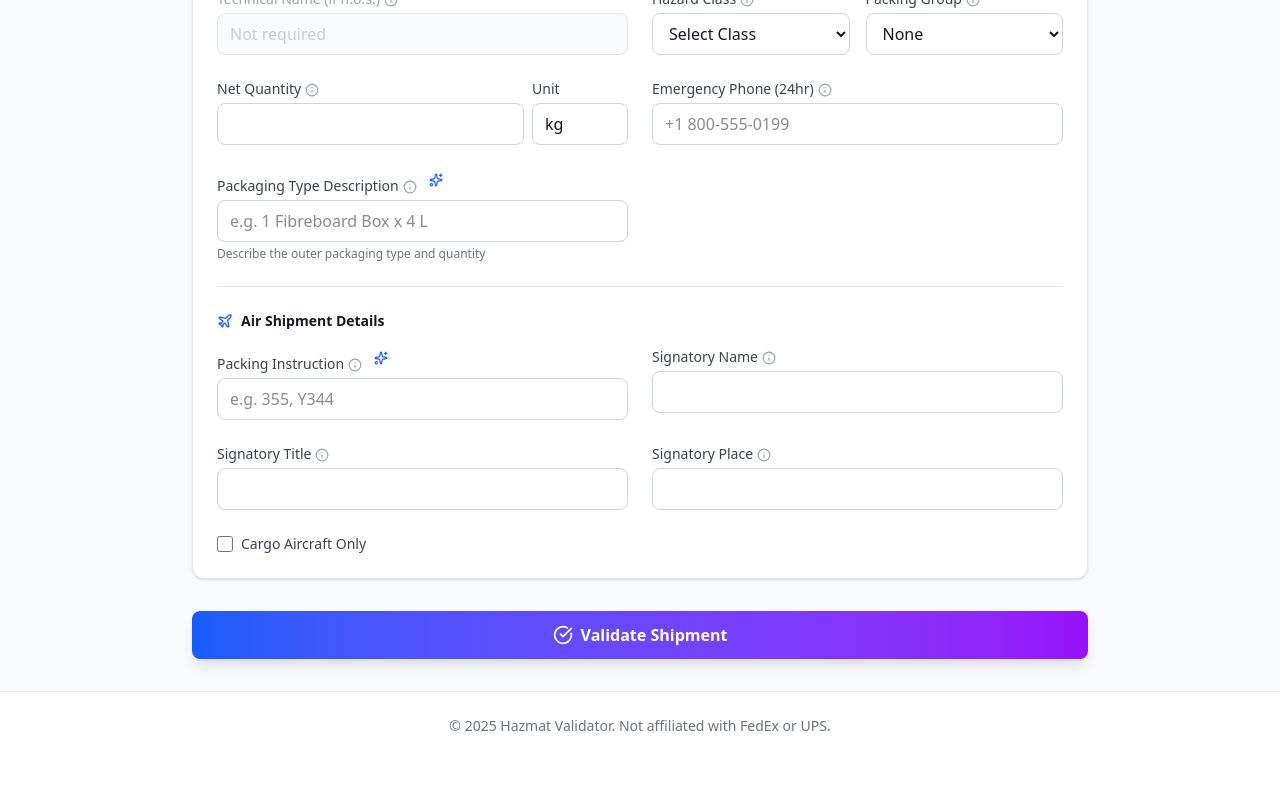
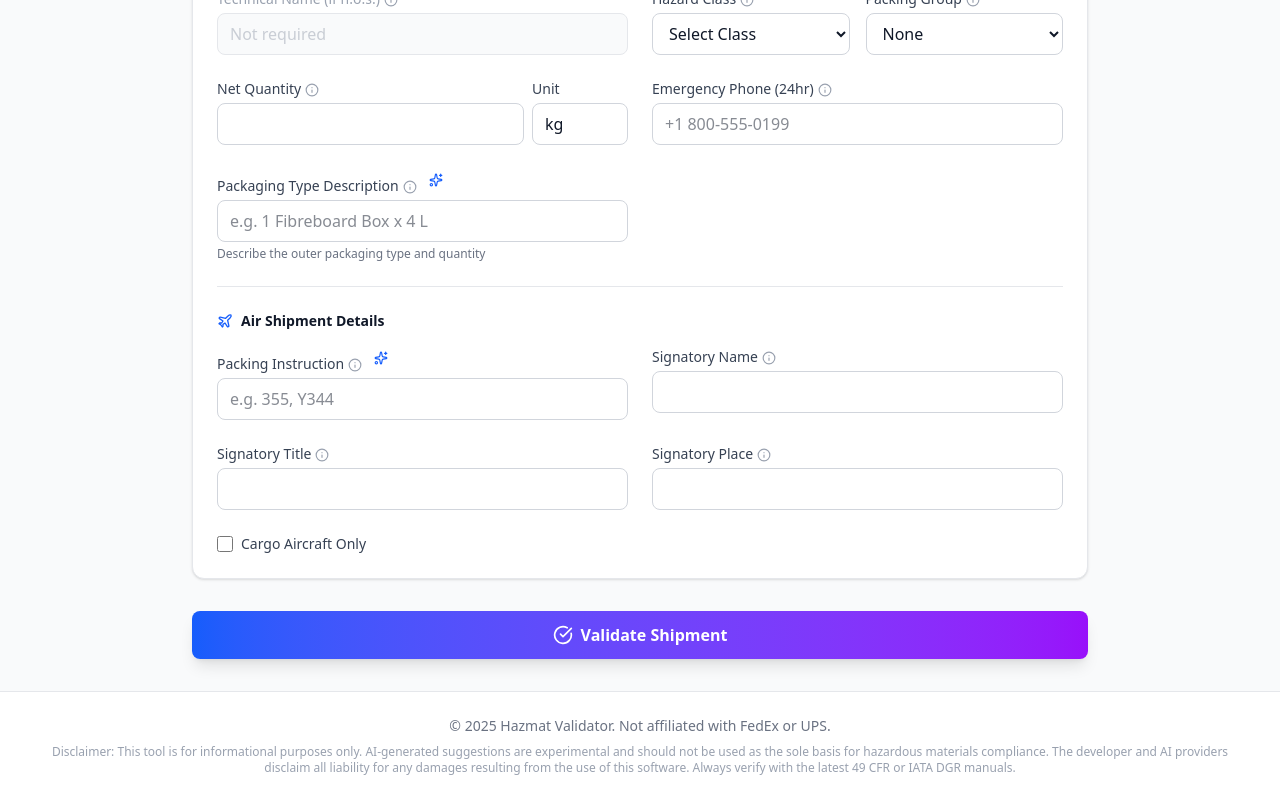
Before and after one commit to mstanczak/thermal-hubble, a React (Vite) app: page / in a window 1280 px wide. Shown: the part 1298-2098 px from the top of the page. Before the commit the page ends 2058 px from the top, so only its background shows below. Built offline with nearby package versions, Linux system fonts and the light colour scheme.

Commit message:
legal: add license and liability disclaimer in UI

```diff
--- a/src/components/Layout.tsx
+++ b/src/components/Layout.tsx
@@ -45,6 +45,9 @@ export function Layout({ children, onSettingsClick, onDocumentationClick, onSupp
             <footer className="bg-white border-t border-gray-200 mt-auto">
                 <div className="max-w-7xl mx-auto px-4 sm:px-6 lg:px-8 py-6 text-center text-sm text-gray-500">
                     &copy; {new Date().getFullYear()} Hazmat Validator. Not affiliated with FedEx or UPS.
+                    <p className="mt-2 text-xs text-gray-400">
+                        Disclaimer: This tool is for informational purposes only. AI-generated suggestions are experimental and should not be used as the sole basis for hazardous materials compliance. The developer and AI providers disclaim all liability for any damages resulting from the use of this software. Always verify with the latest 49 CFR or IATA DGR manuals.
+                    </p>
                 </div>
             </footer>
         </div>
```
Also changed, not shown: 1 other file (tests, documents, lock files or other folders).
